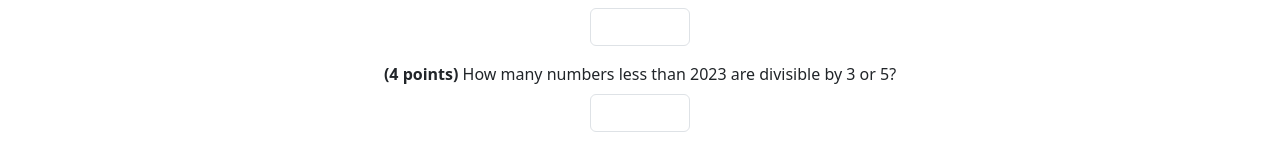
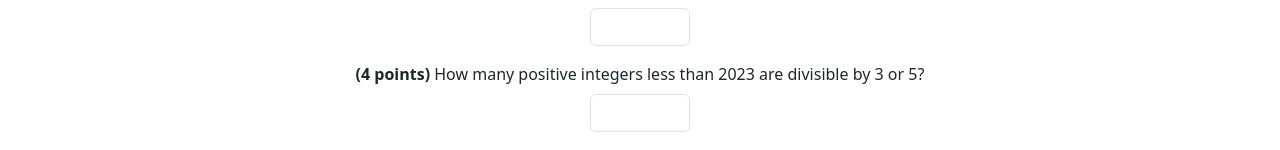
Before and after one commit to ZyadHamed/Logarithm, a website: page exam.html in a window 1280 px wide. Shown: the part 525-675 px from the top of the page. Drawn offline with nearby package versions, Linux system fonts and the light colour scheme; some packages are replaced by stand-ins of ours.

Commit message:
Update exam.html

```diff
--- a/exam.html
+++ b/exam.html
@@ -101,7 +101,7 @@
             </div>
 
             <div class="mb-3">
-                <label for="txtq5" class="form-label"> <b>(4 points)</b> How many numbers less than 2023 are divisible by 3 or 5?</label>
+                <label for="txtq5" class="form-label"> <b>(4 points)</b> How many positive integers less than 2023 are divisible by 3 or 5?</label>
                 <input type="text" class="form-control mx-auto" style="max-width: 100px;" id="txtq5" onkeypress="return noenter()">
             </div>
 
```
